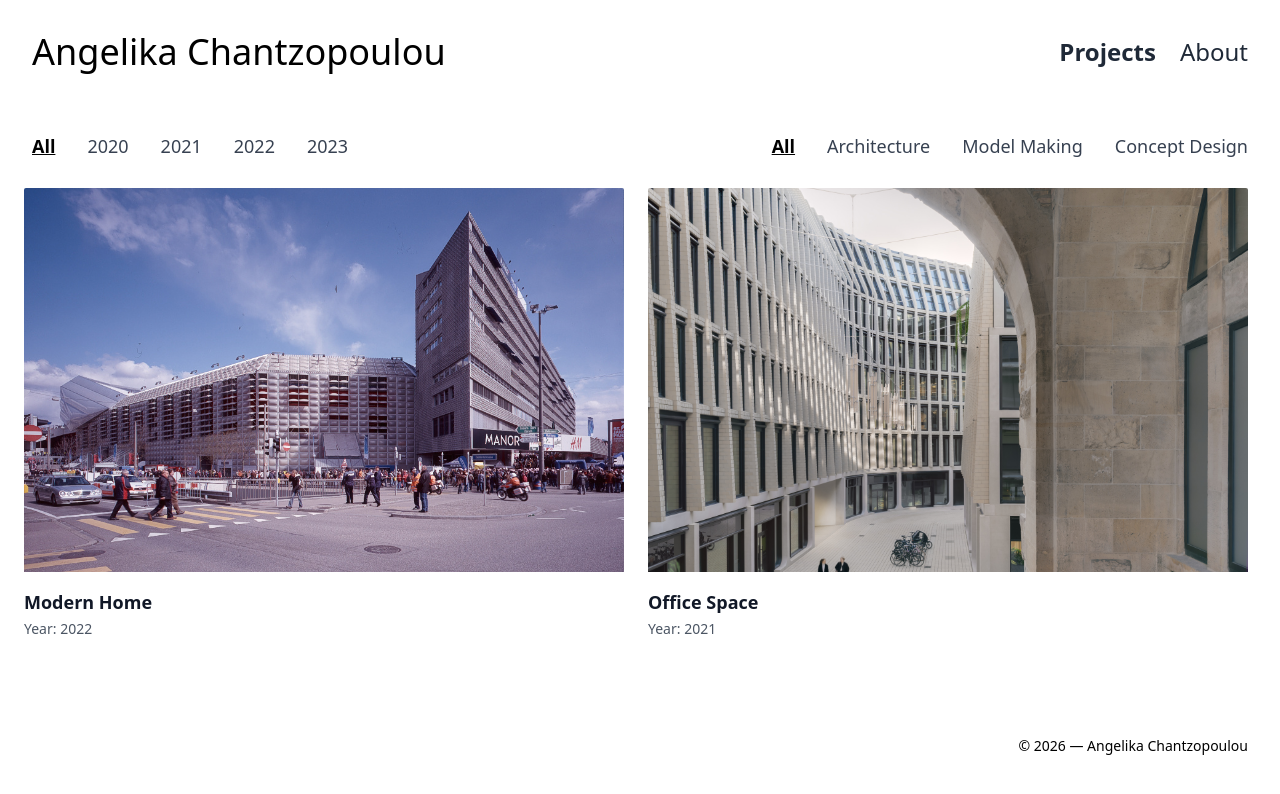
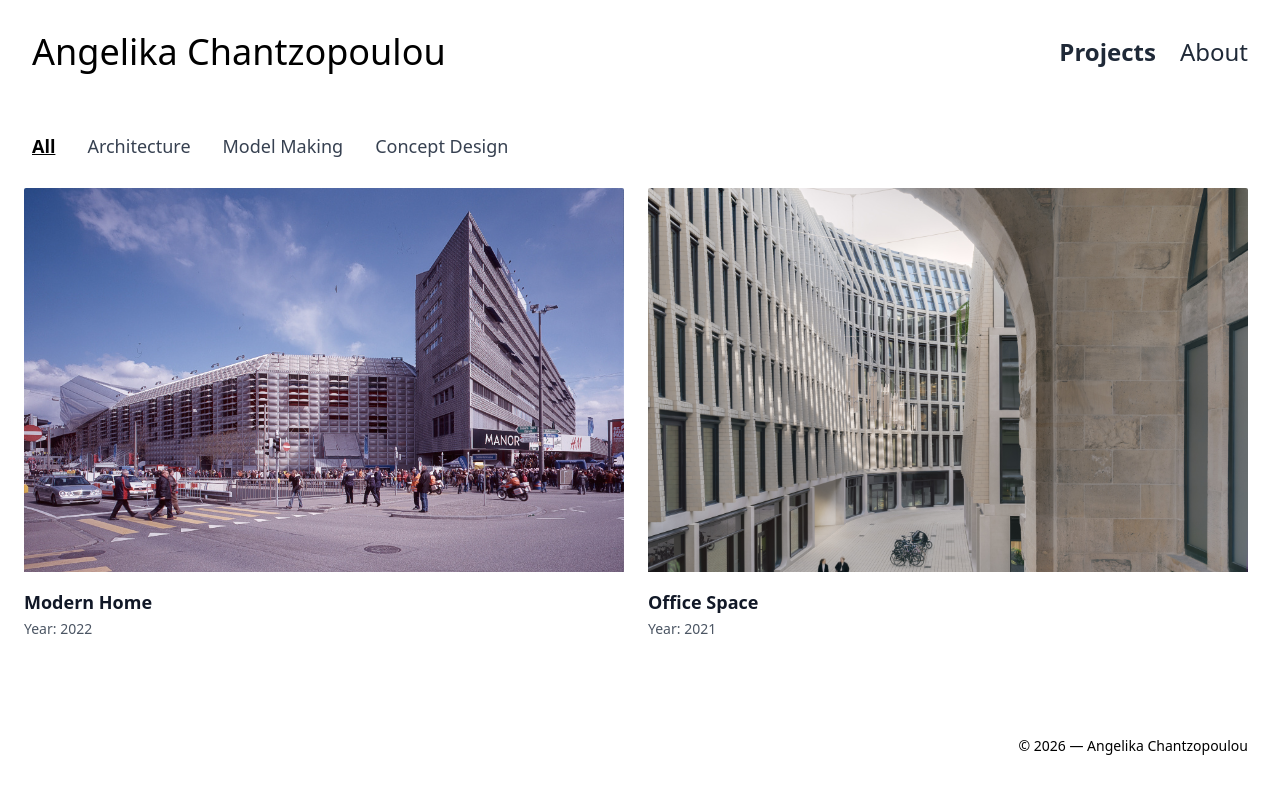
Before and after one commit to petros-chantz/Angelika2025_portfolio, a React (Create React App) app: page / in a window 1280 px wide. Shown: the top 794 px of the page. Built offline with nearby package versions, Linux system fonts and the light colour scheme.

Commit message:
feat: changes the filter bar into only keywords

```diff
--- a/src/components/FilterBar.jsx
+++ b/src/components/FilterBar.jsx
@@ -1,39 +1,6 @@
-function FilterBar({
-  years,
-  keywords,
-  selectedYear,
-  setSelectedYear,
-  selectedKeyword,
-  setSelectedKeyword,
-}) {
-  // Sort years: "All" first, then ascending numbers
-  const sortedYears = [
-    "All",
-    ...years
-      .filter((year) => year !== "All")
-      .sort((a, b) => Number(a) - Number(b)),
-  ];
-
+function FilterBar({ years, keywords, selectedKeyword, setSelectedKeyword }) {
   return (
     <div className="flex flex-wrap items-center justify-between">
-      {/* Years */}
-      <div className="flex flex-wrap items-center gap-4">
-        {sortedYears.map((year) => (
-          <button
-            key={year}
-            onClick={() => setSelectedYear(year)}
-            className={`px-2 py-1 text-lg transition ${
-              selectedYear === year
-                ? "text-black font-semibold underline"
-                : "text-gray-700 hover:text-[#ca3500]"
-            }`}
-          >
-            {year}
-          </button>
-        ))}
-      </div>
-
-      {/* Keywords */}
       <div className="flex flex-wrap items-center gap-4 mt-4 sm:mt-0">
         {keywords.map((keyword) => (
           <button
```
